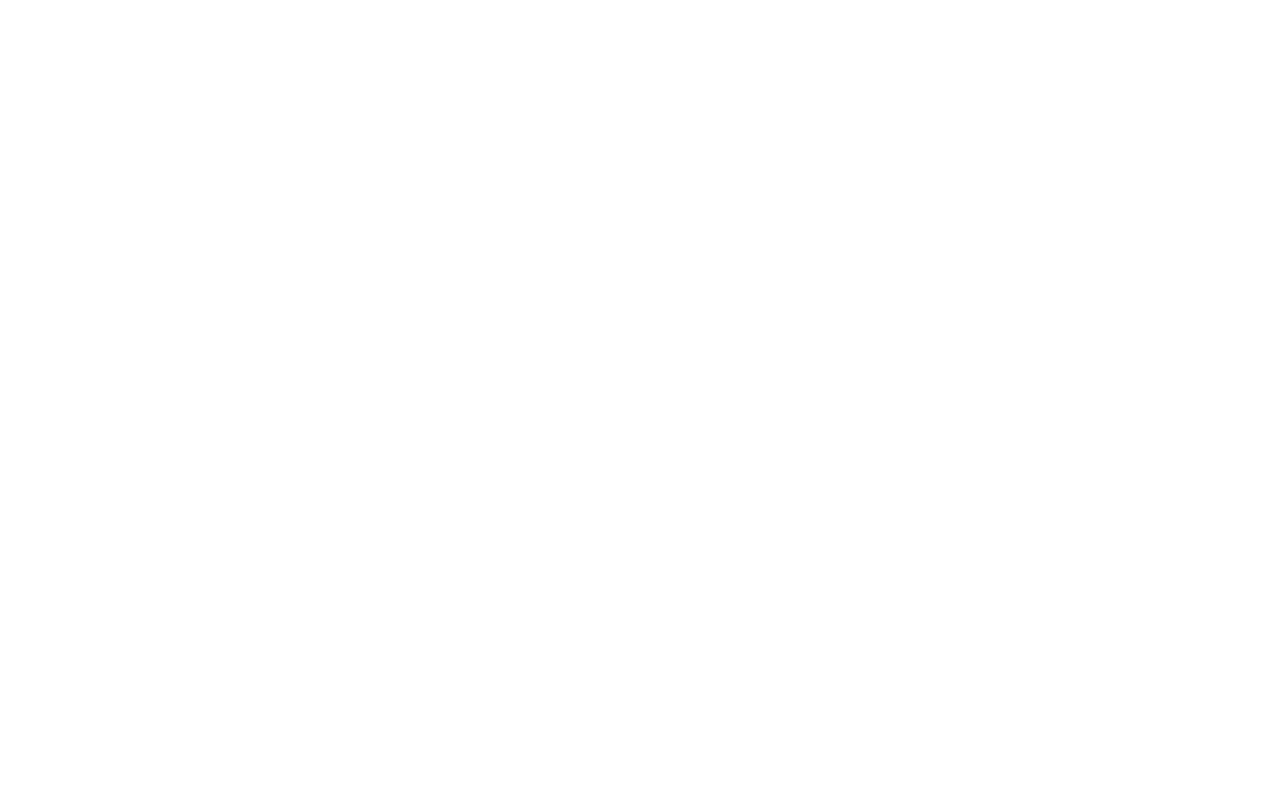
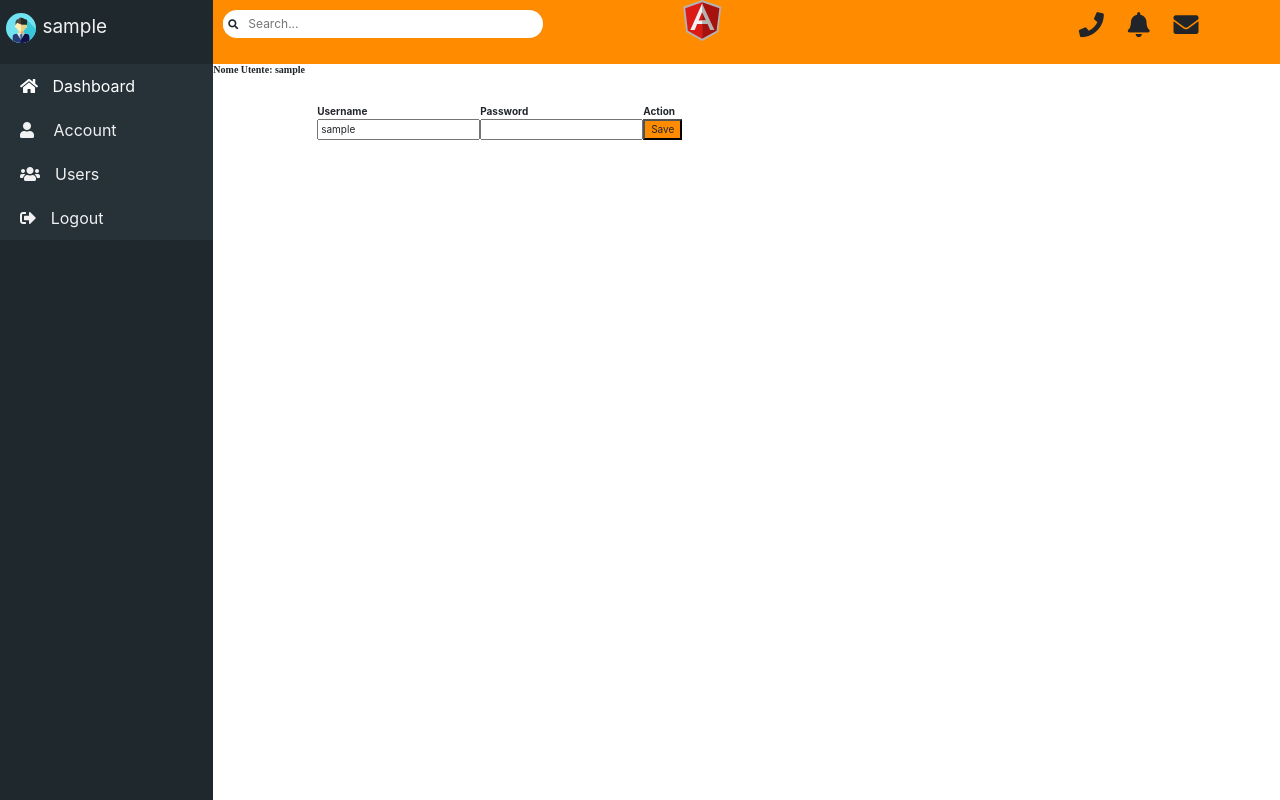
Before and after one commit to AnthonyContrader/BotWord, an Angular app: page /admin-dashboard/profile in a window 1280 px wide. Before the commit this address led to /. Built offline with nearby package versions, Linux system fonts and the light colour scheme; sample sign-in values are in the browser's storage.

Commit message:
profile.component

```diff
--- a/src/app/admin/admin-routing.module.ts
+++ b/src/app/admin/admin-routing.module.ts
@@ -4,6 +4,7 @@
 import { AdminDashboardComponent } from './admin-dashboard/admin-dashboard.component';
 import { UsersComponent } from './users/users.component';
 import { WorkInProgressComponent } from './work-in-progress/work-in-progress.component';
+import { ProfileComponent } from './profile/profile.component';
 
 /**
  * Modulo di routing dell'admin. Qui ci sono i percorsi che un admin può seguire:
@@ -21,6 +22,7 @@
   { path: 'admin-dashboard', component: AdminLayoutComponent, children:[
     { path: '', component: AdminDashboardComponent},
     { path: 'users', component: UsersComponent},
+    { path: 'profile', component: ProfileComponent},
     { path: 'work-in-progress', component: WorkInProgressComponent}
   ]}
 ];
--- a/src/app/admin/admin.module.ts
+++ b/src/app/admin/admin.module.ts
@@ -1,3 +1,4 @@
+import { ProfileComponent } from './profile/profile.component';
 import { NgModule } from '@angular/core';
 import { CommonModule } from '@angular/common';
 import { FormsModule } from '@angular/forms';
@@ -15,7 +16,7 @@
  * @see AdminRoutingModule
  */
 @NgModule({
-  declarations: [AdminDashboardComponent, UsersComponent, WorkInProgressComponent],
+  declarations: [AdminDashboardComponent, UsersComponent, WorkInProgressComponent, ProfileComponent],
   imports: [
     CommonModule,
     AdminRoutingModule,
--- /dev/null
+++ b/src/app/admin/profile/profile.component.html
@@ -0,0 +1,45 @@
+
+<div class="list-group">
+    <i class="fas fa-h" >Nome Utente: {{user.username}} </i>
+
+</div>
+
+<div class="container">
+    <div class="row mt-5">
+      <div class="col-md-1">
+
+      </div>
+      <div class="col-md-10">
+        <table>
+          <tr>
+            <th>
+              Username
+            </th>
+            <th>
+              Password
+            </th>
+            <th>
+              Action
+            </th>
+
+          </tr>
+
+          <tr>
+            <td>
+              <input [(ngModel)]="user.username">
+            </td>
+            <td>
+              <input [(ngModel)]="user.password">
+            </td>
+            <td>
+              <button (click)=update(user)>Save</button>
+
+           </td>
+          </tr>
+        </table>
+      </div>
+      <div class="col-md-1">
+
+      </div>
+    </div>
+  </div>
--- /dev/null
+++ b/src/app/admin/profile/profile.component.ts
@@ -0,0 +1,31 @@
+import { AdminMenuComponent } from './../../layout/admin-layout/admin-menu/admin-menu.component';
+import { Component, OnInit } from '@angular/core';
+import { UserService } from 'src/service/user.service';
+import { UserDTO } from 'src/dto/userdto';
+
+
+@Component({
+  selector: 'app-profile',
+  templateUrl: './profile.component.html',
+  styleUrls: ['./profile.component.css']
+})
+export class ProfileComponent implements OnInit {
+  user: UserDTO = new UserDTO();
+
+
+  constructor(private service: UserService) { }
+
+
+  ngOnInit() {
+    this.user = JSON.parse(localStorage.getItem('currentUser'));
+   }
+
+
+  update(user: UserDTO) {
+    this.service.update(user).subscribe();
+    alert("riesegui l'accesso");
+
+
+  }
+
+  }
--- a/src/app/layout/admin-layout/admin-menu/admin-menu.component.html
+++ b/src/app/layout/admin-layout/admin-menu/admin-menu.component.html
@@ -11,12 +11,12 @@
             </button>
             <div class="collapsebtn" id="account" *ngIf="isAccountCollapsed">
                 <button class="menubtn" style="background-color: #334247; padding-left: 40px">
-                    <a [routerLink]="['/admin-dashboard/work-in-progress']"> <i class="fas fa-user-edit"
+                    <a [routerLink]="['/admin-dashboard/profile']"> <i class="fas fa-user-edit"
                             style="margin-right: 15px"></i>
                         Edit Profile</a>
                 </button>
                 <button class="menubtn" style="background-color: #334247; padding-left: 40px">
-                    <a [routerLink]="['/admin-dashboard/work-in-progress']"><i class="fas fa-file-alt"
+                    <a [routerLink]="['/admin-dashboard/users']"><i class="fas fa-file-alt"
                             style="margin-right: 15px"></i>General Info</a>
                 </button>
             </div>
```
Also changed, not shown: src/app/admin/profile/profile.component.css (added), 1 other file (tests, documents, lock files or other folders).
